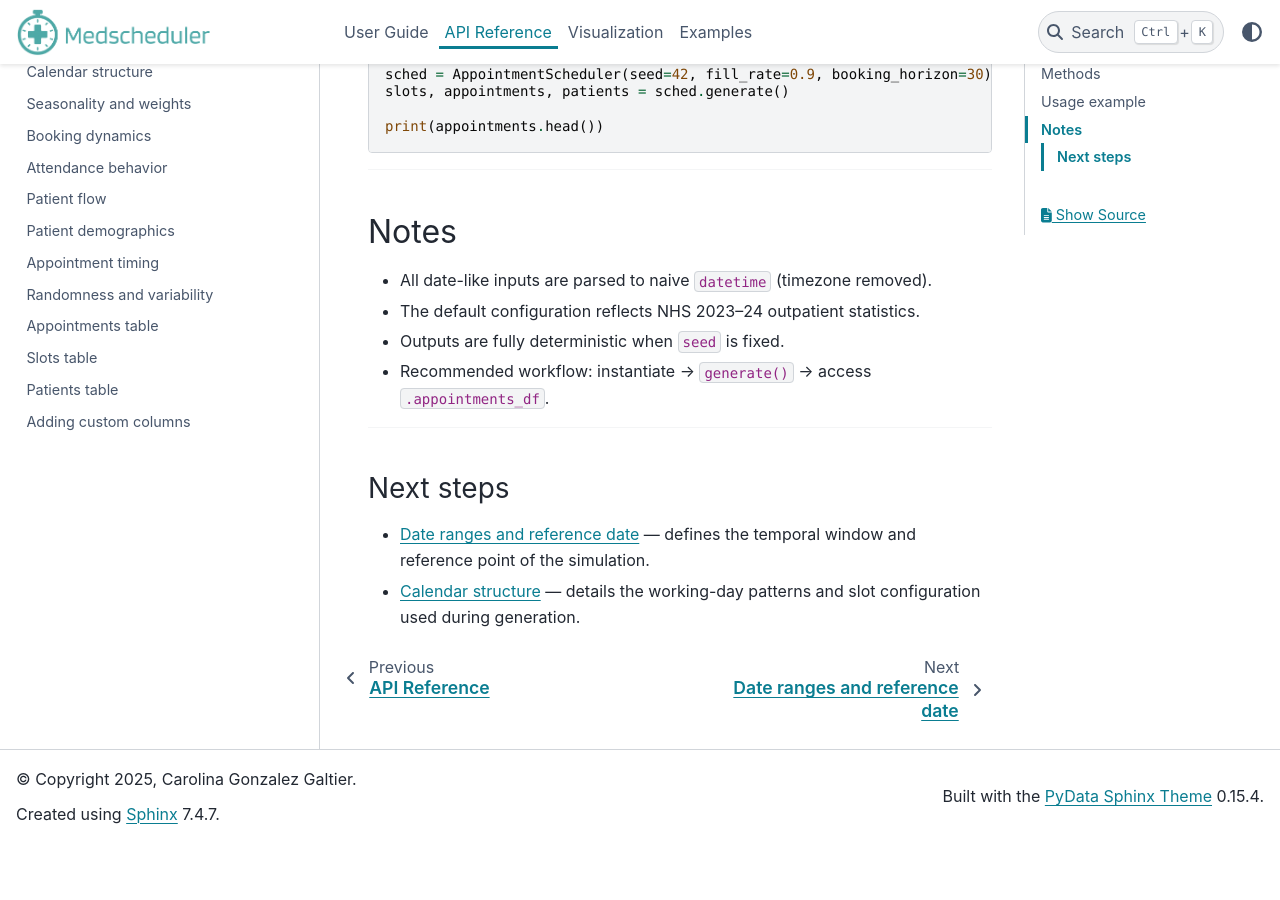
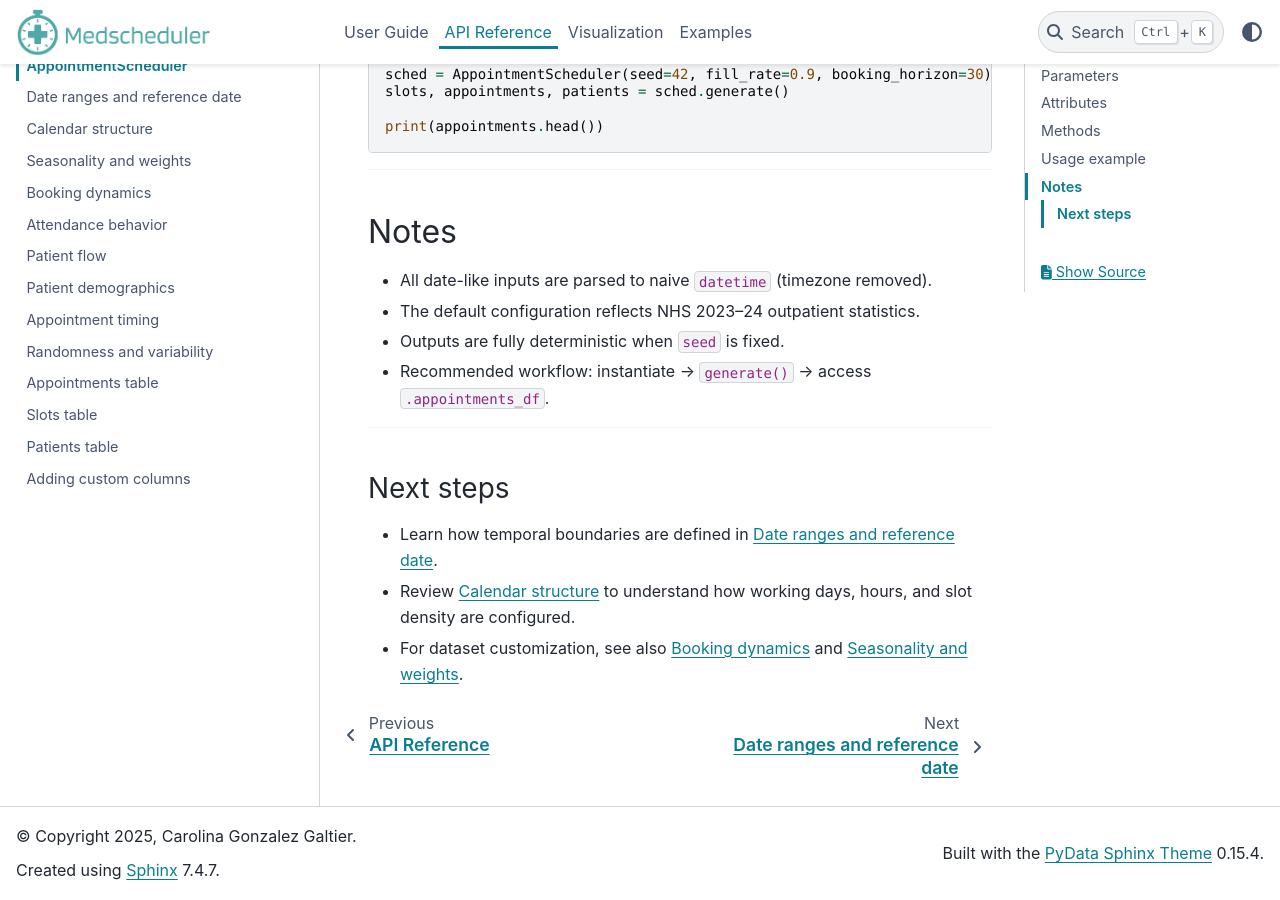
Before and after one commit to carogaltier/medscheduler, a Sphinx documentation site: the page built from docs/api-reference/appointment_scheduler.md, in a window 1280 px wide and 900 px high, scrolled down 5349 px. Built offline with Sphinx 7.4.7 and the PyData theme 0.15.4, drawn with Linux system fonts in a browser that asks for light colours; before the commit the page ends 6192 px from its top, so only the background shows below that.

Commit message:
Update appointment_scheduler.md

```diff
--- a/docs/api-reference/appointment_scheduler.md
+++ b/docs/api-reference/appointment_scheduler.md
@@ -102,6 +102,6 @@ print(appointments.head())
 ---
 
 ### Next steps
-
-- {doc}`date_ranges_ref_date` — defines the temporal window and reference point of the simulation.
-- {doc}`calendar_structure` — details the working-day patterns and slot configuration used during generation.
+- Learn how temporal boundaries are defined in {doc}`date_ranges_ref_date`.
+- Review {doc}`calendar_structure` to understand how working days, hours, and slot density are configured.
+- For dataset customization, see also {doc}`booking_dynamics` and {doc}`seasonality_weights`.
```
